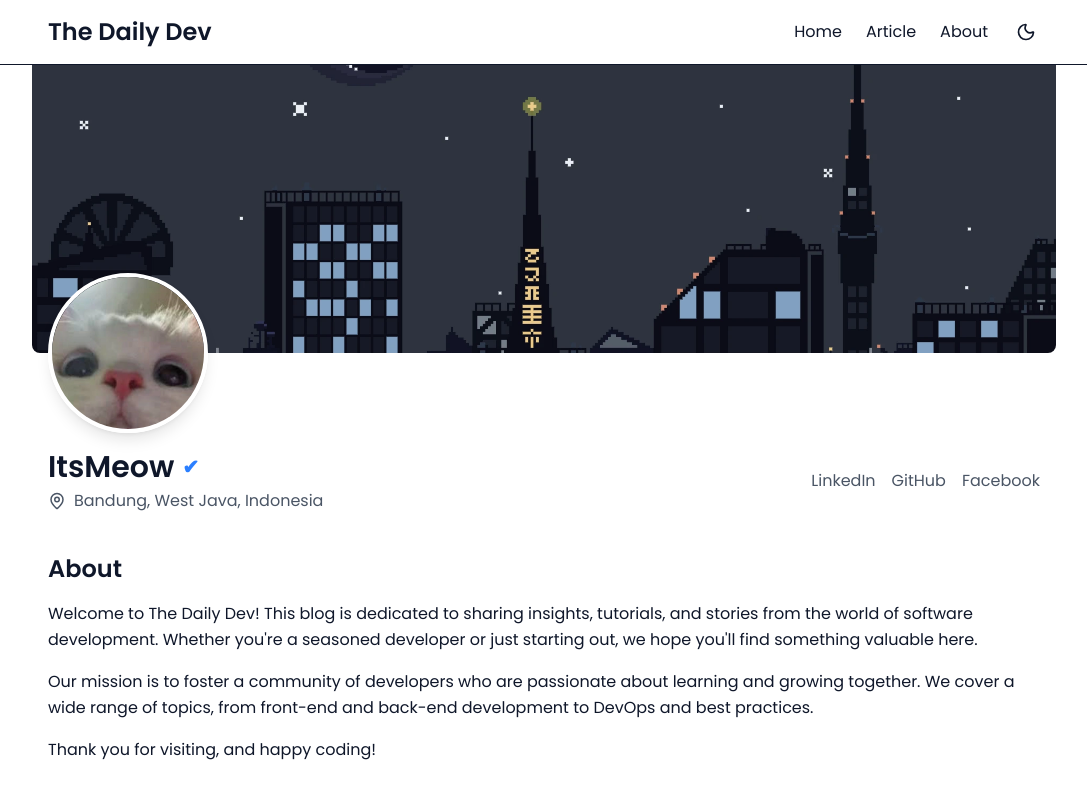
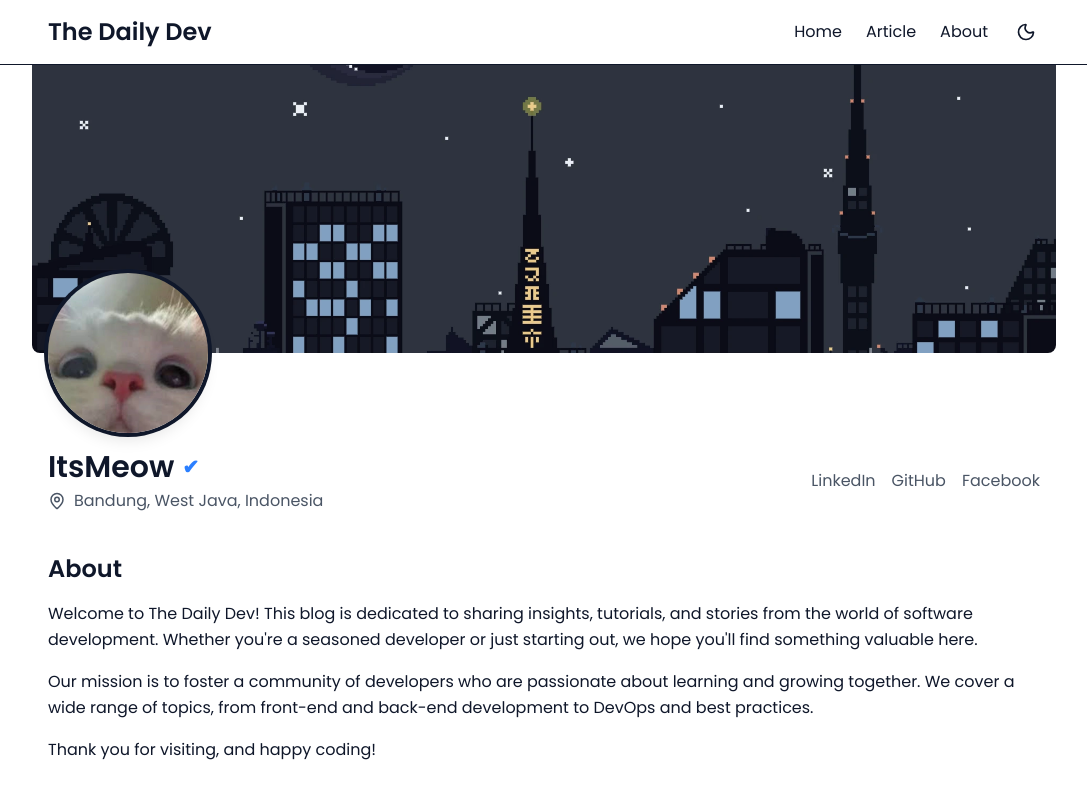
Before and after one commit to azrilpramudia/my-personal-blog, a React (Vite) app: page /about in a window 1280 px wide. Shown: the top 800 px of the page, without its empty margins (96-1183 px from the left). Built offline with nearby package versions, Linux system fonts and the light colour scheme.

Commit message:
chore: fix the light mode in about

```diff
--- a/src/pages/About.jsx
+++ b/src/pages/About.jsx
@@ -23,12 +23,7 @@ const About = () => {
           <img
             src={profileImg}
             alt="Profile"
-            className="
-              w-32 h-32 md:w-40 md:h-40
-              rounded-full object-cover
-              border-4 border-white dark:border-gray-900
-              shadow-lg
-            "
+            className="w-32 h-32 md:w-40 md:h-40 rounded-full object-cover ring-4 shadow-lg"
           />
         </div>
 
```
